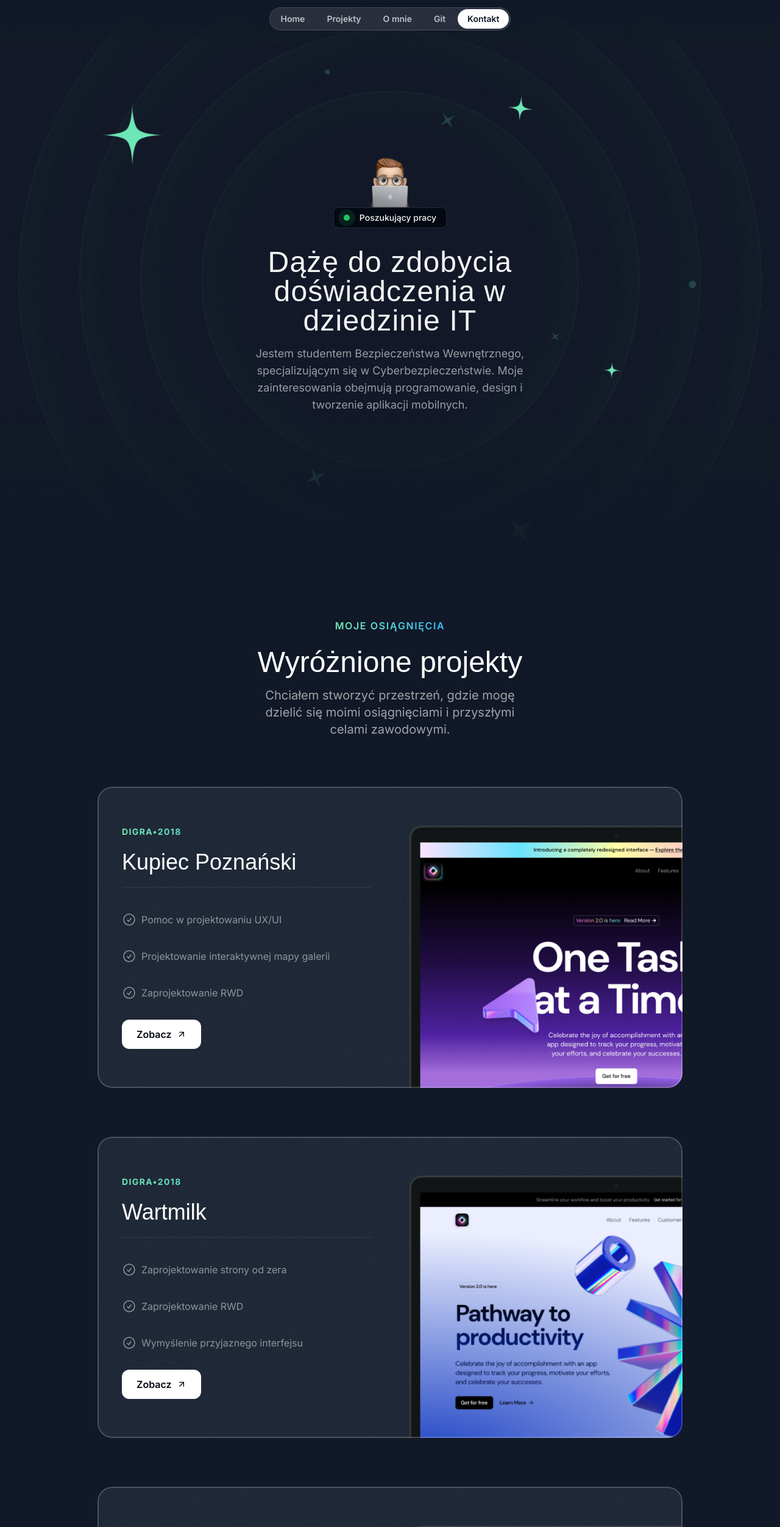
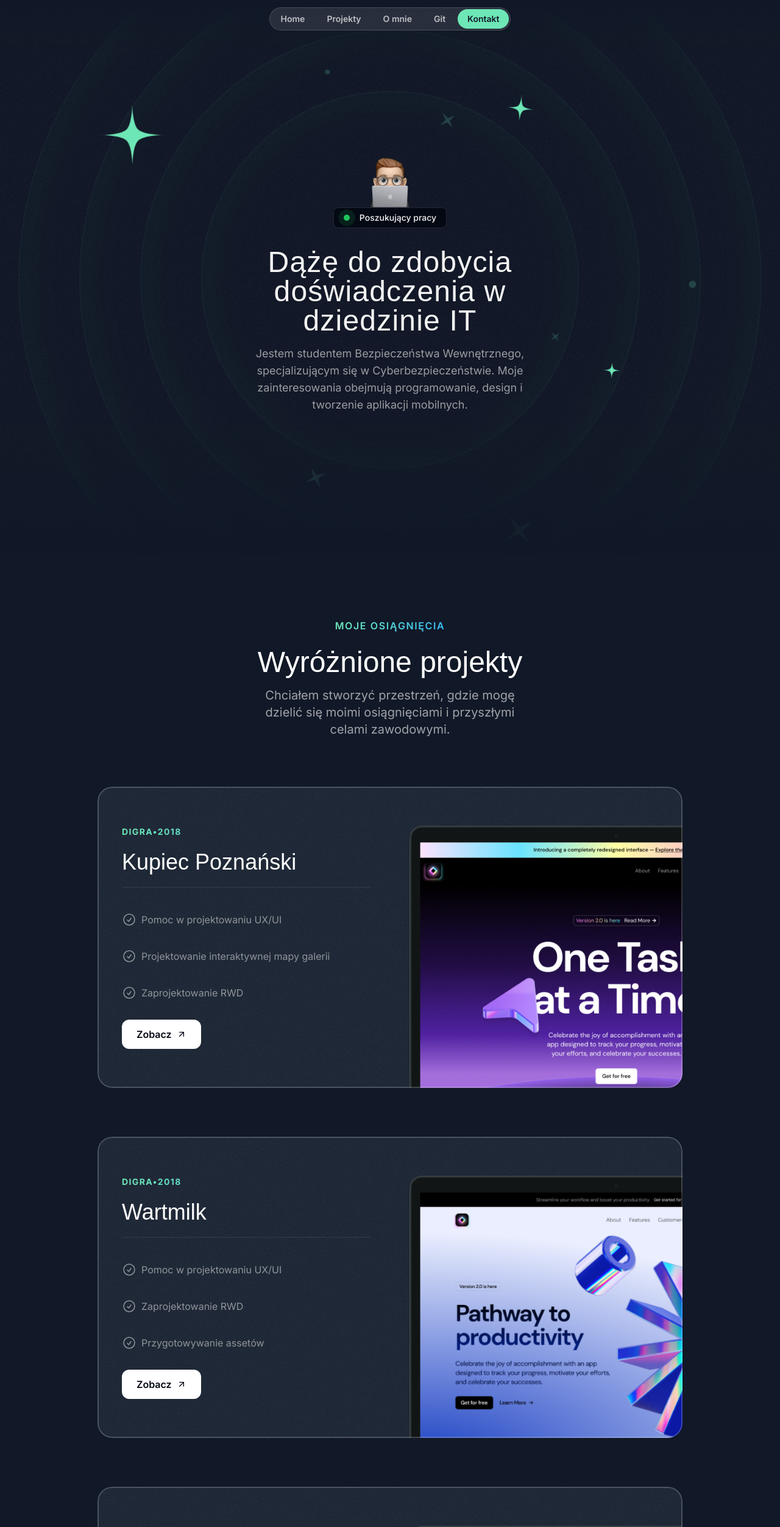
Before and after one commit to JStepnowski/portfolio, a Next.js app: page / in a window 1280 px wide. Shown: the top 2504 px of the page at 61% size. Built offline with nearby package versions, Linux system fonts and the light colour scheme; a web font is replaced by a local one.

Commit message:
aktualizacja headera oraz projektów

```diff
--- a/src/sections/Contact.tsx
+++ b/src/sections/Contact.tsx
@@ -1,10 +1,6 @@
 'use client';
 
 import {useEffect} from 'react';
-
-const handleClick = () => {
-  window.open('mailto:j.stepnowski97@gmail.com', '_blank');
-};
 
 export const ContactSection = () => {
   useEffect(() => {
@@ -28,12 +24,9 @@ export const ContactSection = () => {
               </p>
             </div>
             <div>
-              <button
-                onClick={handleClick}
-                className='text-white bg-gray-900 inline-flex items-center px-6 h-12 rounded-xl gap-2 w-max border border-gray-950'
-              >
+              <div className='text-white bg-gray-900 inline-flex items-center px-6 h-12 rounded-xl gap-2 w-max border border-gray-950'>
                 <span className='font-semibold'>Skontaktuj się</span>
-              </button>
+              </div>
             </div>
           </div>
         </div>
--- a/src/sections/Header.tsx
+++ b/src/sections/Header.tsx
@@ -26,7 +26,7 @@ export const Header = () => {
           to='kontakt'
           smooth={true}
           duration={500}
-          className='nav-item bg-white text-gray-900 hover:bg-white/70 hover:text-gray-900'
+          className='nav-item bg-emerald-300 text-gray-900 hover:bg-emerald-300/70 hover:text-gray-900'
         >
           Kontakt
         </Link>
--- a/src/sections/Projects.tsx
+++ b/src/sections/Projects.tsx
@@ -26,9 +26,9 @@ const portfolioProjects = [
     year: '2018',
     title: 'Wartmilk',
     results: [
-      {title: 'Zaprojektowanie strony od zera'},
+      {title: 'Pomoc w projektowaniu UX/UI'},
       {title: 'Zaprojektowanie RWD'},
-      {title: 'Wymyślenie przyjaznego interfejsu'},
+      {title: 'Przygotowywanie assetów'},
     ],
     link: 'https://www.osmsieradz.pl',
     image: lightSaasLandingPage,
@@ -42,7 +42,7 @@ const portfolioProjects = [
       {title: 'Dopracowanie widoków RWD'},
       {title: 'Poszerzenie swojej wiedzy z zakresu typestript'},
     ],
-    link: '',
+    link: 'https://app.moremoda.at',
     image: aiStartupLandingPage,
   },
 ];
@@ -91,7 +91,12 @@ export const ProjectsSection = () => {
                       </li>
                     ))}
                   </ul>
-                  <a href={project.link}>
+                  <a
+                    href={project.link}
+                    target='_blank'
+                    rel='noopener noreferrer'
+                    className='text-blue-500 hover:underline'
+                  >
                     <button className='bg-white text-gray-950 h-12 w-full md:w-auto px-6 rounded-xl font-semibold inline-flex items-center justify-center gap-2 mt-8'>
                       <span>Zobacz</span>
                       <ArrowUpRightIcon className='size-4' />
```
